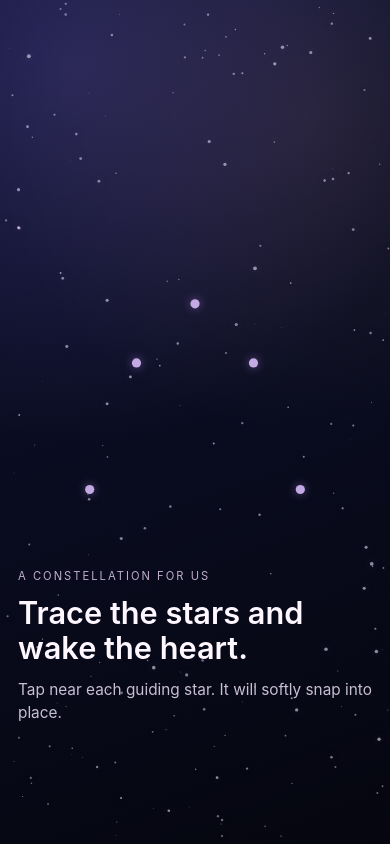
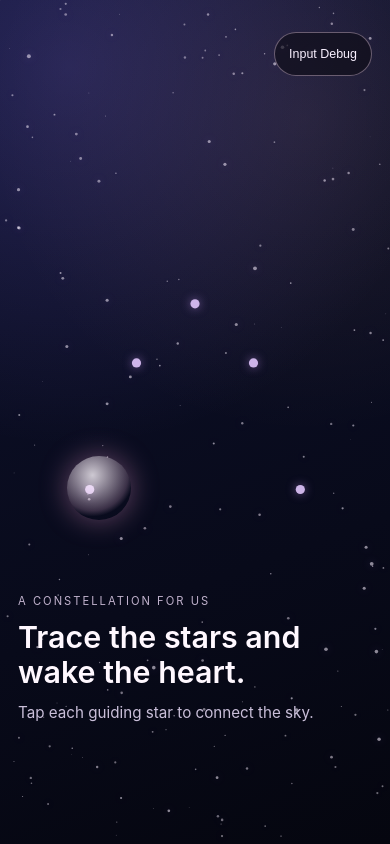
Before and after one commit to TashkeenSayyad/Valentine-2026, a Next.js app: page / in a window 390 px wide. Built offline with nearby package versions, Linux system fonts and the light colour scheme.

Commit message:
Harden pointer input handling for iPhone and desktop

```diff
--- a/app/globals.css
+++ b/app/globals.css
@@ -31,3 +31,7 @@ body {
 a {
   color: inherit;
 }
+
+button {
+  -webkit-tap-highlight-color: transparent;
+}
--- a/components/ValentineExperience.module.css
+++ b/components/ValentineExperience.module.css
@@ -2,14 +2,14 @@
   min-height: 100dvh;
   min-height: 100svh;
   position: relative;
-  color: #fff7ff;
-  transition: background 850ms ease;
+  color: #fff8ff;
+  transition: background 820ms ease;
 }
 
 .shell.warm {
-  background: radial-gradient(circle at 18% 15%, rgba(246, 166, 212, 0.18), transparent 44%),
-    radial-gradient(circle at 82% 12%, rgba(255, 200, 163, 0.2), transparent 38%),
-    linear-gradient(165deg, #1a1133, #090710 70%);
+  background: radial-gradient(circle at 14% 12%, rgba(249, 173, 216, 0.2), transparent 42%),
+    radial-gradient(circle at 82% 14%, rgba(255, 202, 173, 0.2), transparent 36%),
+    linear-gradient(165deg, #1b1238, #08060f 70%);
 }
 
 .viewport {
@@ -18,8 +18,7 @@
   min-height: 100dvh;
   min-height: 100svh;
   overflow: hidden;
-  touch-action: none;
-  padding: max(26px, env(safe-area-inset-top)) 18px max(22px, env(safe-area-inset-bottom));
+  padding: max(24px, env(safe-area-inset-top)) 18px max(20px, env(safe-area-inset-bottom));
 }
 
 .canvas {
@@ -27,18 +26,26 @@
   inset: 0;
   width: 100%;
   height: 100%;
+  pointer-events: none;
+}
+
+.uiLayer {
+  position: relative;
+  z-index: 2;
+  min-height: calc(100dvh - max(24px, env(safe-area-inset-top)) - max(20px, env(safe-area-inset-bottom)));
+  pointer-events: auto;
 }
 
 .copyBlock {
   position: relative;
-  z-index: 2;
   display: flex;
   flex-direction: column;
   justify-content: flex-end;
-  min-height: calc(100dvh - max(26px, env(safe-area-inset-top)) - max(22px, env(safe-area-inset-bottom)));
+  min-height: inherit;
   max-width: 560px;
   margin: 0 auto;
-  padding-bottom: 9.8dvh;
+  padding-bottom: 10dvh;
+  pointer-events: none;
 }
 
 .eyebrow {
@@ -46,71 +53,80 @@
   text-transform: uppercase;
   letter-spacing: 0.18em;
   font-size: 0.7rem;
-  color: rgba(244, 221, 255, 0.78);
+  color: rgba(245, 226, 255, 0.78);
 }
 
 .title {
   margin: 0;
-  font-size: clamp(1.92rem, 6.1vw, 3.35rem);
+  font-size: clamp(1.9rem, 6vw, 3.3rem);
   font-weight: 560;
   line-height: 1.14;
-  text-wrap: balance;
 }
 
 .question {
   margin: 0;
-  font-size: clamp(1.72rem, 6vw, 3.22rem);
+  font-size: clamp(1.72rem, 5.9vw, 3.2rem);
   font-weight: 540;
   line-height: 1.16;
-  text-wrap: balance;
 }
 
 .caption {
-  margin-top: 14px;
+  margin-top: 13px;
   max-width: 42ch;
-  color: rgba(243, 230, 255, 0.82);
-  font-size: 0.96rem;
+  color: rgba(240, 226, 255, 0.84);
+  font-size: 0.95rem;
   line-height: 1.45;
 }
 
 .retry {
-  margin-top: 16px;
-  color: rgba(255, 224, 201, 0.9);
+  margin-top: 15px;
+  color: rgba(255, 224, 207, 0.9);
+}
+
+.sequenceTarget {
+  position: absolute;
+  width: 64px;
+  height: 64px;
+  margin-left: -32px;
+  margin-top: -32px;
+  border: 0;
+  border-radius: 999px;
+  background: radial-gradient(circle at 40% 30%, rgba(255, 248, 255, 0.8), rgba(255, 193, 232, 0.2) 60%, transparent 70%);
+  box-shadow: 0 0 28px rgba(255, 165, 218, 0.38);
 }
 
 .questionWrap {
-  transition: transform 330ms ease, opacity 330ms ease;
-  will-change: transform;
+  transition: transform 320ms ease, opacity 320ms ease;
+}
+
+.sequenceTarget,
+.questionWrap,
+.holdStar,
+.replay,
+.debugPanel,
+.debugToggle,
+.debugBody {
+  pointer-events: auto;
 }
 
 .holdStar {
-  width: 90px;
-  height: 90px;
-  margin-top: 30px;
+  width: 92px;
+  height: 92px;
+  min-height: 44px;
+  margin-top: 28px;
   border: none;
   border-radius: 50%;
-  background: radial-gradient(circle at 38% 34%, #fff1f6, #ffc4d8 72%);
+  background: radial-gradient(circle at 38% 34%, #fff2f8, #ffc6db 73%);
   position: relative;
   display: grid;
   place-items: center;
-  cursor: pointer;
-  touch-action: none;
-  box-shadow: 0 0 34px rgba(255, 176, 212, 0.58), inset 0 0 11px rgba(255, 248, 252, 0.84);
+  box-shadow: 0 0 34px rgba(255, 174, 213, 0.6), inset 0 0 11px rgba(255, 248, 252, 0.84);
   transition: transform 180ms ease, box-shadow 180ms ease;
 }
 
 .holdStarActive {
   transform: scale(0.985);
-  box-shadow: 0 0 40px rgba(255, 161, 203, 0.72), inset 0 0 13px rgba(255, 250, 252, 0.9);
-}
-
-.innerStar {
-  position: absolute;
-  inset: 0;
-  display: grid;
-  place-items: center;
-  color: #6d2b43;
-  font-size: 1.35rem;
+  box-shadow: 0 0 42px rgba(255, 160, 206, 0.75), inset 0 0 13px rgba(255, 253, 255, 0.9);
 }
 
 .ring {
@@ -128,21 +144,30 @@
 }
 
 .ringTrack {
-  stroke: rgba(244, 225, 255, 0.36);
+  stroke: rgba(248, 228, 255, 0.4);
 }
 
 .ringProgress {
-  stroke: rgba(255, 223, 235, 0.98);
-  transition: stroke-dashoffset 30ms linear;
+  stroke: rgba(255, 236, 245, 0.99);
+  transition: stroke-dashoffset 28ms linear;
+}
+
+.innerStar {
+  position: absolute;
+  inset: 0;
+  display: grid;
+  place-items: center;
+  color: #6f2e47;
+  font-size: 1.35rem;
 }
 
 .card {
-  margin-top: 20px;
+  margin-top: 18px;
   max-width: 420px;
   padding: 24px 22px;
   border-radius: 18px;
-  background: linear-gradient(160deg, rgba(35, 18, 47, 0.76), rgba(25, 14, 31, 0.52));
-  border: 1px solid rgba(245, 221, 255, 0.23);
+  background: linear-gradient(160deg, rgba(35, 18, 48, 0.76), rgba(24, 13, 33, 0.52));
+  border: 1px solid rgba(248, 225, 255, 0.25);
   backdrop-filter: blur(8px);
 }
 
@@ -163,24 +188,25 @@
 }
 
 .details dt {
-  color: rgba(241, 221, 255, 0.78);
+  color: rgba(242, 225, 255, 0.8);
 }
 
 .details dd {
   margin: 0;
   letter-spacing: 0.08em;
-  color: rgba(255, 231, 214, 0.97);
+  color: rgba(255, 231, 216, 0.98);
 }
 
 .replay {
   margin-top: 20px;
   border: none;
   background: transparent;
-  color: rgba(248, 232, 255, 0.95);
+  color: rgba(248, 233, 255, 0.95);
   text-decoration: underline;
   text-underline-offset: 3px;
   padding: 0;
   font-size: 0.93rem;
+  min-height: 44px;
 }
 
 .pulse {
@@ -189,10 +215,48 @@
   height: 20px;
   margin-left: -10px;
   margin-top: -10px;
-  border: 1px solid rgba(255, 214, 230, 0.95);
+  border: 1px solid rgba(255, 216, 232, 0.95);
   border-radius: 50%;
   pointer-events: none;
   animation: pop 380ms ease-out forwards;
+}
+
+.debugPanel {
+  position: absolute;
+  top: 8px;
+  right: 0;
+  display: grid;
+  gap: 8px;
+  justify-items: end;
+}
+
+.debugToggle {
+  border: 1px solid rgba(255, 223, 247, 0.36);
+  background: rgba(14, 13, 24, 0.66);
+  color: #f9f0ff;
+  border-radius: 999px;
+  padding: 8px 14px;
+  font-size: 0.78rem;
+  min-height: 44px;
+}
+
+.debugBody {
+  width: min(280px, 80vw);
+  padding: 10px 12px;
+  border-radius: 12px;
+  background: rgba(10, 9, 18, 0.75);
+  border: 1px solid rgba(255, 223, 247, 0.25);
+  color: rgba(250, 238, 255, 0.95);
+  font-size: 0.78rem;
+  line-height: 1.4;
+}
+
+.debugBody p {
+  margin: 2px 0;
+}
+
+.tap {
+  touch-action: manipulation;
 }
 
 @keyframes pop {
--- a/components/ValentineExperience.tsx
+++ b/components/ValentineExperience.tsx
@@ -14,6 +14,13 @@ type Star = {
   phase: number;
 };
 
+type DebugInfo = {
+  event: string;
+  pointerType: string;
+  target: string;
+  capture: boolean;
+};
+
 const HOLD_DURATION = 1500;
 const SNAP_DISTANCE = 52;
 
@@ -21,6 +28,10 @@ export function ValentineExperience() {
   const canvasRef = useRef<HTMLCanvasElement>(null);
   const areaRef = useRef<HTMLDivElement>(null);
   const holdButtonRef = useRef<HTMLButtonElement>(null);
+  const holdPointerIdRef = useRef<number | null>(null);
+  const holdStartRef = useRef(0);
+  const pointerOffset = useRef({ x: 0, y: 0 });
+  const swipeStart = useRef(0);
 
   const [stage, setStage] = useState<Stage>("sequence");
   const [picked, setPicked] = useState(0);
@@ -30,10 +41,9 @@ export function ValentineExperience() {
   const [noMessage, setNoMessage] = useState("");
   const [swipeX, setSwipeX] = useState(0);
   const [isSwiping, setIsSwiping] = useState(false);
-
-  const pointerOffset = useRef({ x: 0, y: 0 });
-  const holdStartedAt = useRef(0);
-  const swipeStart = useRef(0);
+  const [showDebug, setShowDebug] = useState(false);
+  const [debugEnabled, setDebugEnabled] = useState(process.env.NODE_ENV !== "production");
+  const [debug, setDebug] = useState<DebugInfo>({ event: "idle", pointerType: "-", target: "-", capture: false });
 
   const reducedMotion = useReducedMotion();
 
@@ -54,16 +64,28 @@ export function ValentineExperience() {
 
   const toScreen = useCallback((point: Vec2, w: number, h: number) => ({ x: point.x * w, y: point.y * h }), []);
 
+  const updateDebug = useCallback((event: string, pointerType: string, target: string, capture = false) => {
+    setDebug({ event, pointerType, target, capture });
+  }, []);
+
   const resetToSequence = useCallback(() => {
     setStage("sequence");
     setPicked(0);
     setNoMessage("Let’s try that again.");
     setSwipeX(0);
     setIsSwiping(false);
+    setIsHolding(false);
     setHoldProgress(0);
-    setIsHolding(false);
+    holdPointerIdRef.current = null;
   }, []);
 
+
+  useEffect(() => {
+    if (typeof window === "undefined") return;
+    if (window.location.hostname === "localhost" || window.location.hostname === "127.0.0.1") {
+      setDebugEnabled(true);
+    }
+  }, []);
   useEffect(() => {
     if (stage !== "sequence") {
       setNoMessage("");
@@ -81,7 +103,7 @@ export function ValentineExperience() {
       pointerOffset.current = { x, y };
     };
 
-    window.addEventListener("pointermove", onMove);
+    window.addEventListener("pointermove", onMove, { passive: true });
     return () => window.removeEventListener("pointermove", onMove);
   }, [reducedMotion]);
 
@@ -89,18 +111,19 @@ export function ValentineExperience() {
     if (!isHolding || stage !== "ask") return;
 
     let raf = 0;
-    const tick = (now: number) => {
-      const ratio = Math.min((now - holdStartedAt.current) / HOLD_DURATION, 1);
+    const run = (now: number) => {
+      const ratio = Math.min((now - holdStartRef.current) / HOLD_DURATION, 1);
       setHoldProgress(ratio);
       if (ratio >= 1) {
         setIsHolding(false);
         setStage("confirmed");
+        holdPointerIdRef.current = null;
         return;
       }
-      raf = requestAnimationFrame(tick);
+      raf = requestAnimationFrame(run);
     };
 
-    raf = requestAnimationFrame(tick);
+    raf = requestAnimationFrame(run);
     return () => cancelAnimationFrame(raf);
   }, [isHolding, stage]);
 
@@ -110,6 +133,7 @@ export function ValentineExperience() {
     const stop = () => {
       setIsHolding(false);
       setHoldProgress(0);
+      holdPointerIdRef.current = null;
     };
 
     window.addEventListener("pointerup", stop);
@@ -127,20 +151,20 @@ export function ValentineExperience() {
     const canvas = canvasRef.current;
     const wrap = areaRef.current;
     if (!canvas || !wrap) return;
+
     const context = canvas.getContext("2d");
     if (!context) return;
 
-    let frameId = 0;
+    let frame = 0;
     let width = 0;
     let height = 0;
-    let dpr = 1;
     let revealStart = 0;
 
     const resize = () => {
       const rect = wrap.getBoundingClientRect();
+      const dpr = window.devicePixelRatio || 1;
       width = rect.width;
       height = rect.height;
-      dpr = window.devicePixelRatio || 1;
       canvas.width = Math.round(width * dpr);
       canvas.height = Math.round(height * dpr);
       canvas.style.width = `${width}px`;
@@ -155,6 +179,7 @@ export function ValentineExperience() {
       for (let i = 1; i < mapped.length; i += 1) {
         total += Math.hypot(mapped[i].x - mapped[i - 1].x, mapped[i].y - mapped[i - 1].y);
       }
+
       const targetLen = total * Math.min(progress, 1);
       let drawn = 0;
 
@@ -165,8 +190,7 @@ export function ValentineExperience() {
         if (drawn + segLen <= targetLen) {
           context.lineTo(mapped[i].x, mapped[i].y);
           drawn += segLen;
-          continue;
-        }
+        } else {
           const remain = targetLen - drawn;
           if (remain > 0) {
             const ratio = remain / segLen;
@@ -177,12 +201,14 @@ export function ValentineExperience() {
           }
           break;
         }
+      }
+
       context.strokeStyle = stroke;
       context.lineWidth = lineWidth;
       context.lineCap = "round";
       context.lineJoin = "round";
       context.shadowBlur = 18;
-      context.shadowColor = "rgba(238, 164, 255, 0.45)";
+      context.shadowColor = "rgba(246,171,221,0.46)";
       context.stroke();
       context.shadowBlur = 0;
     };
@@ -197,72 +223,64 @@ export function ValentineExperience() {
       const py = reducedMotion ? 0 : pointerOffset.current.y;
 
       stars.forEach((star) => {
-        const twinkle = reducedMotion ? 0.9 : 0.66 + Math.sin(time * 0.0012 + star.phase) * 0.18;
-        const sx = star.x * width + px * star.depth * 15;
-        const sy = star.y * height + py * star.depth * 11;
+        const twinkle = reducedMotion ? 0.9 : 0.68 + Math.sin(time * 0.0012 + star.phase) * 0.17;
+        const sx = star.x * width + px * star.depth * 14;
+        const sy = star.y * height + py * star.depth * 10;
         context.beginPath();
         context.arc(sx, sy, star.r * twinkle, 0, Math.PI * 2);
-        context.fillStyle = `rgba(244, 235, 255, ${0.2 + twinkle * 0.45})`;
+        context.fillStyle = `rgba(250, 241, 255, ${0.2 + twinkle * 0.42})`;
         context.fill();
       });
 
-      const sequenceProgress = picked / sequencePath.length;
-      drawPathAnimated(sequencePath, sequenceProgress, "rgba(217,182,255,0.95)", 2);
+      drawPathAnimated(sequencePath, picked / sequencePath.length, "rgba(230, 184, 255, 0.95)", 2);
 
       sequencePath.forEach((point, index) => {
         const pos = toScreen(point, width, height);
         const active = index < picked;
         context.beginPath();
-        context.arc(pos.x, pos.y, active ? 6.2 : 4.6, 0, Math.PI * 2);
-        context.fillStyle = active ? "rgba(255, 218, 204, 0.98)" : "rgba(222, 194, 255, 0.85)";
+        context.arc(pos.x, pos.y, active ? 6.4 : 4.6, 0, Math.PI * 2);
+        context.fillStyle = active ? "rgba(255, 223, 209, 0.98)" : "rgba(228, 200, 255, 0.88)";
         context.shadowBlur = active ? 20 : 10;
-        context.shadowColor = active ? "rgba(255, 196, 166, 0.62)" : "rgba(199, 147, 255, 0.55)";
+        context.shadowColor = active ? "rgba(255, 194, 174, 0.65)" : "rgba(205, 153, 255, 0.58)";
         context.fill();
       });
 
       if (stage !== "sequence") {
-        const elapsed = time - revealStart;
-        const drawSpeed = reducedMotion ? 1150 : 1750;
-        const revealProgress = Math.min(elapsed / drawSpeed, 1);
-        drawPathAnimated(heartConstellation, revealProgress, "rgba(255, 202, 219, 0.92)", 2.6);
+        const revealProgress = Math.min((time - revealStart) / (reducedMotion ? 1200 : 1800), 1);
+        drawPathAnimated(heartConstellation, revealProgress, "rgba(255, 204, 225, 0.96)", 2.6);
 
-        if (revealProgress > 0.25) {
+        if (revealProgress > 0.24) {
           heartConstellation.slice(0, -1).forEach((point) => {
             const pos = toScreen(point, width, height);
             context.beginPath();
-            context.arc(pos.x, pos.y, 3.8, 0, Math.PI * 2);
-            context.fillStyle = "rgba(255,231,238,0.95)";
+            context.arc(pos.x, pos.y, 3.7, 0, Math.PI * 2);
+            context.fillStyle = "rgba(255,236,244,0.95)";
             context.shadowBlur = 18;
-            context.shadowColor = "rgba(255,176,199,0.62)";
+            context.shadowColor = "rgba(255,173,200,0.62)";
             context.fill();
           });
         }
       }
 
-      frameId = requestAnimationFrame(animate);
+      frame = requestAnimationFrame(animate);
     };
 
     resize();
-    frameId = requestAnimationFrame(animate);
-
-    const observer = new ResizeObserver(resize);
-    observer.observe(wrap);
+    frame = requestAnimationFrame(animate);
+    const ro = new ResizeObserver(resize);
+    ro.observe(wrap);
 
     return () => {
-      cancelAnimationFrame(frameId);
-      observer.disconnect();
+      cancelAnimationFrame(frame);
+      ro.disconnect();
     };
   }, [picked, reducedMotion, stage, stars, toScreen]);
 
-  const onTapSky = (event: React.PointerEvent<HTMLDivElement>) => {
+  const onSequenceTap = (event: React.PointerEvent<HTMLButtonElement>) => {
     if (stage !== "sequence") return;
     const wrap = areaRef.current;
-    if (!wrap) return;
-
     const target = sequencePath[picked];
-    if (!target) {
-      return;
-    }
+    if (!wrap || !target) return;
 
     const rect = wrap.getBoundingClientRect();
     const x = event.clientX - rect.left;
@@ -271,40 +289,56 @@ export function ValentineExperience() {
     const ty = target.y * rect.height;
     const dist = Math.hypot(x - tx, y - ty);
 
-    if (dist < SNAP_DISTANCE) {
+    updateDebug("pointerdown", event.pointerType, "sequence-target", false);
+
+    if (dist > SNAP_DISTANCE) {
+      return;
+    }
+
     setHintPulse({ x: tx, y: ty, id: Date.now() });
     const next = picked + 1;
     setPicked(next);
     if (next >= sequencePath.length) {
-        window.setTimeout(() => setStage("ask"), reducedMotion ? 520 : 1300);
-      }
+      window.setTimeout(() => setStage("ask"), reducedMotion ? 500 : 1300);
     }
   };
 
-  const beginHold = (event: React.PointerEvent<HTMLButtonElement>) => {
+  const onHoldDown = (event: React.PointerEvent<HTMLButtonElement>) => {
     if (stage !== "ask") return;
-    event.preventDefault();
-    event.stopPropagation();
-    holdStartedAt.current = performance.now();
+    const button = event.currentTarget;
+    holdPointerIdRef.current = event.pointerId;
+    button.setPointerCapture(event.pointerId);
+    holdStartRef.current = performance.now();
     setHoldProgress(0);
     setIsHolding(true);
-    holdButtonRef.current?.focus({ preventScroll: true });
+    updateDebug("pointerdown", event.pointerType, "yes-hold-star", button.hasPointerCapture(event.pointerId));
   };
 
-  const cancelHold = (event?: React.PointerEvent<HTMLButtonElement>) => {
-    if (event) {
-      const rect = event.currentTarget.getBoundingClientRect();
-      const centerX = rect.left + rect.width / 2;
-      const centerY = rect.top + rect.height / 2;
-      const dist = Math.hypot(event.clientX - centerX, event.clientY - centerY);
-      if (dist <= 94 && event.type === "pointerleave") {
-        return;
-      }
+  const stopHold = (event: React.PointerEvent<HTMLButtonElement>, reason: "pointerup" | "pointercancel" | "pointermove") => {
+    const pointerId = holdPointerIdRef.current;
+    if (pointerId === null || event.pointerId !== pointerId) return;
+
+    const button = event.currentTarget;
+    if (button.hasPointerCapture(pointerId)) {
+      button.releasePointerCapture(pointerId);
     }
 
-    if (stage === "ask") {
     setIsHolding(false);
     setHoldProgress(0);
+    holdPointerIdRef.current = null;
+    updateDebug(reason, event.pointerType, "yes-hold-star", false);
+  };
+
+  const onHoldMove = (event: React.PointerEvent<HTMLButtonElement>) => {
+    const pointerId = holdPointerIdRef.current;
+    if (pointerId === null || event.pointerId !== pointerId || !isHolding) return;
+
+    const rect = event.currentTarget.getBoundingClientRect();
+    const inside = event.clientX >= rect.left && event.clientX <= rect.right && event.clientY >= rect.top && event.clientY <= rect.bottom;
+    updateDebug("pointermove", event.pointerType, "yes-hold-star", event.currentTarget.hasPointerCapture(pointerId));
+
+    if (!inside) {
+      stopHold(event, "pointermove");
     }
   };
 
@@ -312,6 +346,7 @@ export function ValentineExperience() {
     if (stage !== "ask") return;
     swipeStart.current = event.clientX;
     setIsSwiping(true);
+    updateDebug("pointerdown", event.pointerType, "question-swipe", false);
   };
 
   const onQuestionMove = (event: React.PointerEvent<HTMLDivElement>) => {
@@ -319,8 +354,9 @@ export function ValentineExperience() {
     setSwipeX(event.clientX - swipeStart.current);
   };
 
-  const onQuestionUp = () => {
+  const onQuestionUp = (event: React.PointerEvent<HTMLDivElement>) => {
     if (!isSwiping || stage !== "ask") return;
+    updateDebug("pointerup", event.pointerType, "question-swipe", false);
     if (Math.abs(swipeX) > 96) {
       resetToSequence();
       return;
@@ -329,12 +365,24 @@ export function ValentineExperience() {
     setIsSwiping(false);
   };
 
+  const currentTarget = sequencePath[picked];
   const ringOffset = 2 * Math.PI * 22 * (1 - holdProgress);
 
   return (
     <main className={`${styles.shell} ${stage === "confirmed" ? styles.warm : ""}`}>
-      <div ref={areaRef} className={styles.viewport} onPointerDown={onTapSky} role="application" aria-label="Constellation reveal">
-        <canvas ref={canvasRef} className={styles.canvas} />
+      <div ref={areaRef} className={styles.viewport} role="application" aria-label="Constellation reveal">
+        <canvas ref={canvasRef} className={styles.canvas} aria-hidden />
+
+        <div className={styles.uiLayer}>
+          {stage === "sequence" && currentTarget && (
+            <button
+              type="button"
+              aria-label="Tap star target"
+              className={`${styles.sequenceTarget} tap`}
+              style={{ left: `${currentTarget.x * 100}%`, top: `${currentTarget.y * 100}%` }}
+              onPointerDown={onSequenceTap}
+            />
+          )}
 
           {hintPulse && <span key={hintPulse.id} className={styles.pulse} style={{ left: hintPulse.x, top: hintPulse.y }} aria-hidden />}
 
@@ -343,7 +391,7 @@ export function ValentineExperience() {
               <>
                 <p className={styles.eyebrow}>A constellation for us</p>
                 <h1 className={styles.title}>Trace the stars and wake the heart.</h1>
-              <p className={styles.caption}>Tap near each guiding star. It will softly snap into place.</p>
+                <p className={styles.caption}>Tap each guiding star to connect the sky.</p>
                 {noMessage && <p className={styles.retry}>{noMessage}</p>}
               </>
             )}
@@ -361,7 +409,7 @@ export function ValentineExperience() {
                   <>
                     <p className={styles.eyebrow}>For my love, Anusha</p>
                     <h2 className={styles.question}>Anusha, will you be my Valentine?</h2>
-                  <p className={styles.caption}>Press and hold the glowing star to say yes. Swipe this line away to reset.</p>
+                    <p className={styles.caption}>Press and hold the glowing star for yes. Swipe this text away to reset.</p>
                   </>
                 )}
               </div>
@@ -371,12 +419,12 @@ export function ValentineExperience() {
               <button
                 ref={holdButtonRef}
                 type="button"
-              className={`${styles.holdStar} ${isHolding ? styles.holdStarActive : ""}`}
-              onPointerDown={beginHold}
-              onPointerUp={cancelHold}
-              onPointerCancel={cancelHold}
-              onPointerLeave={cancelHold}
                 aria-label="Press and hold to confirm yes"
+                className={`${styles.holdStar} ${isHolding ? styles.holdStarActive : ""} tap`}
+                onPointerDown={onHoldDown}
+                onPointerMove={onHoldMove}
+                onPointerUp={(event) => stopHold(event, "pointerup")}
+                onPointerCancel={(event) => stopHold(event, "pointercancel")}
               >
                 <svg viewBox="0 0 56 56" className={styles.ring}>
                   <circle cx="28" cy="28" r="22" className={styles.ringTrack} />
@@ -395,10 +443,27 @@ export function ValentineExperience() {
                   <div><dt>Where:</dt><dd>________</dd></div>
                   <div><dt>Note:</dt><dd>________</dd></div>
                 </dl>
-              <button type="button" className={styles.replay} onClick={resetToSequence}>Replay</button>
+                <button type="button" className={`${styles.replay} tap`} onPointerDown={resetToSequence}>Replay</button>
               </article>
             )}
           </section>
+
+          {debugEnabled && (
+            <aside className={styles.debugPanel}>
+              <button type="button" className={`${styles.debugToggle} tap`} onPointerDown={() => setShowDebug((prev) => !prev)}>
+                Input Debug
+              </button>
+              {showDebug && (
+                <div className={styles.debugBody}>
+                  <p><strong>event:</strong> {debug.event}</p>
+                  <p><strong>pointerType:</strong> {debug.pointerType}</p>
+                  <p><strong>target:</strong> {debug.target}</p>
+                  <p><strong>capture:</strong> {debug.capture ? "active" : "inactive"}</p>
+                </div>
+              )}
+            </aside>
+          )}
+        </div>
       </div>
     </main>
   );
```
Also changed, not shown: 1 other file (tests, documents, lock files or other folders). Lines whose indentation alone changed are shown as unchanged.
